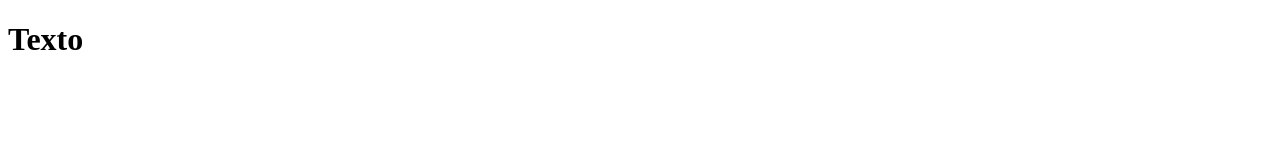
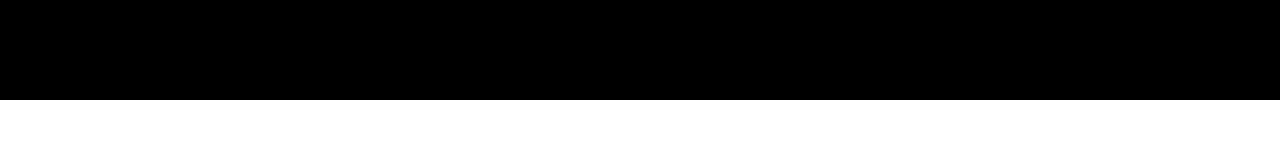
Before and after one commit to MarcioGuinati/awax, a plain HTML site: page index.html in a window 1280 px wide. Drawn offline with Linux system fonts and the light colour scheme; files that its build step writes are made by us from their sources.

Commit message:
Criado estrutura basica do css e html

```diff
--- a/assets/css/style.css
+++ b/assets/css/style.css
@@ -1,3 +1,15 @@
 * {
     box-sizing: border-box;
 }
+body {
+    margin: 0;
+    padding: 0;
+}
+header {
+    height: 100px;
+    background-color: #000000;
+}
+.header {
+    max-width: 1140px;
+    margin: auto;
+}
--- a/index.html
+++ b/index.html
@@ -4,10 +4,23 @@
     <meta charset="UTF-8">
     <meta http-equiv="X-UA-Compatible" content="IE=edge">
     <meta name="viewport" content="width=device-width, initial-scale=1.0">
-    <link rel="stylesheet" href="css/style.css">
+    <!--Font do google inicio-->
+    <link rel="preconnect" href="https://fonts.googleapis.com">
+    <link rel="preconnect" href="https://fonts.gstatic.com" crossorigin>
+    <link href="https://fonts.googleapis.com/css2?family=Montserrat:wght@300;400;600;700&display=swap" rel="stylesheet">
+    <!--Font do google fim-->
+    <link rel="stylesheet" href="/assets/css/style.css">
     <title>Awax</title>
 </head>
 <body>
-    <h1>Texto</h1>
+    <header>
+        <div class="header">...</div>
+    </header>
+    <main>
+
+    </main>
+    <footer>
+
+    </footer>
 </body>
 </html>
```
